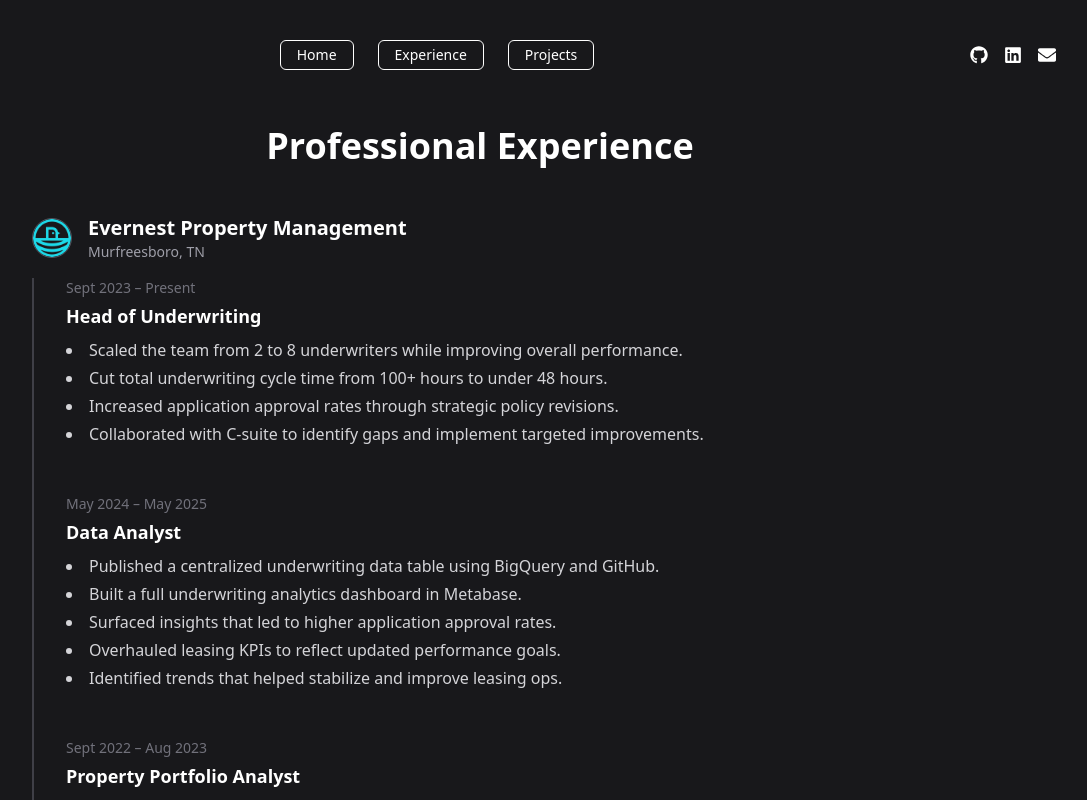
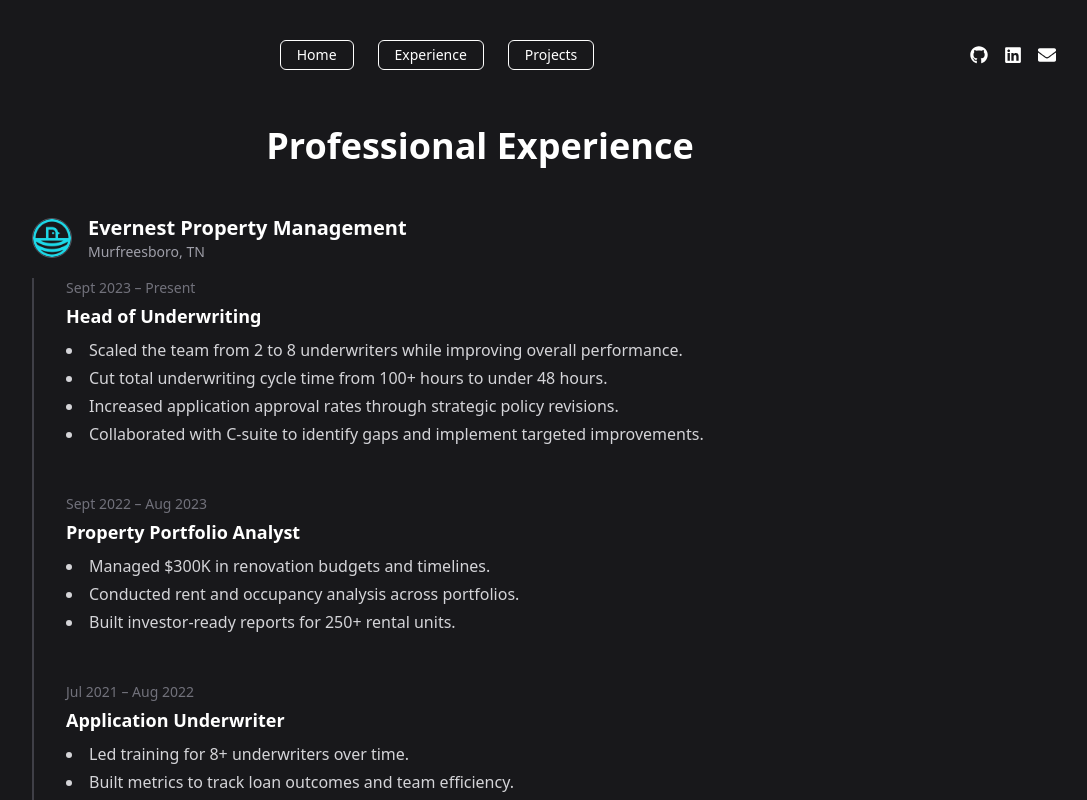
Before and after one commit to tylersabin11/my_website, a React (Vite) app in the folder frontend/: page /experience in a window 1280 px wide. Shown: the top 800 px of the page, without its empty margins (160-1247 px from the left). Built offline with nearby package versions, Linux system fonts and the light colour scheme.

Commit message:
Fix github calendar

```diff
--- a/frontend/src/pages/Experience.jsx
+++ b/frontend/src/pages/Experience.jsx
@@ -12,17 +12,6 @@
         "Cut total underwriting cycle time from 100+ hours to under 48 hours.",
         "Increased application approval rates through strategic policy revisions.",
         "Collaborated with C-suite to identify gaps and implement targeted improvements."
-      ]
-    },
-    {
-      title: "Data Analyst",
-      date: "May 2024 – May 2025",
-      bullets: [
-        "Published a centralized underwriting data table using BigQuery and GitHub.",
-        "Built a full underwriting analytics dashboard in Metabase.",
-        "Surfaced insights that led to higher application approval rates.",
-        "Overhauled leasing KPIs to reflect updated performance goals.",
-        "Identified trends that helped stabilize and improve leasing ops."
       ]
     },
     {
--- a/frontend/src/pages/Projects.jsx
+++ b/frontend/src/pages/Projects.jsx
@@ -1,6 +1,7 @@
 import React from "react";
 import { Link } from "react-router-dom";
 import { FaGithub, FaLinkedin, FaEnvelope } from "react-icons/fa";
+import GitHubCalendar from "react-github-calendar";
 
 export default function Projects() {
   return (
@@ -21,20 +22,46 @@
         </nav>
 
         <div className="hidden md:flex space-x-4 text-lg">
-          <a href="https://github.com/tylersabin11" target="_blank" rel="noopener noreferrer" className="hover:text-zinc-400">
+          <a
+            href="https://github.com/tylersabin11"
+            target="_blank"
+            rel="noopener noreferrer"
+            className="hover:text-zinc-400"
+          >
             <FaGithub />
           </a>
-          <a href="https://linkedin.com/in/tyler-sabin-450012212" target="_blank" rel="noopener noreferrer" className="hover:text-zinc-400">
+          <a
+            href="https://linkedin.com/in/tyler-sabin-450012212"
+            target="_blank"
+            rel="noopener noreferrer"
+            className="hover:text-zinc-400"
+          >
             <FaLinkedin />
           </a>
-          <a href="mailto:tyler.sabin64@gmail.com" className="hover:text-zinc-400">
+          <a
+            href="mailto:tyler.sabin64@gmail.com"
+            className="hover:text-zinc-400"
+          >
             <FaEnvelope />
           </a>
         </div>
       </header>
 
+      {/* === GitHub Contributions Calendar === */}
+      <div className="overflow-x-auto mb-12 px-2">
+        <div className="min-w-full max-w-full flex justify-center">
+          <GitHubCalendar
+            username="tylersabin11"
+            colorScheme="dark"
+            blockSize={15}
+            blockMargin={5}
+            fontSize={14}
+          />
+        </div>
+      </div>
+
       {/* === Projects Content === */}
-      <div className="flex-grow flex justify-center items-start pt-35">
+      <div className="flex-grow flex justify-center items-start">
         <div className="max-w-4xl w-full space-y-12">
 
           {/* === Professional Projects === */}
```
